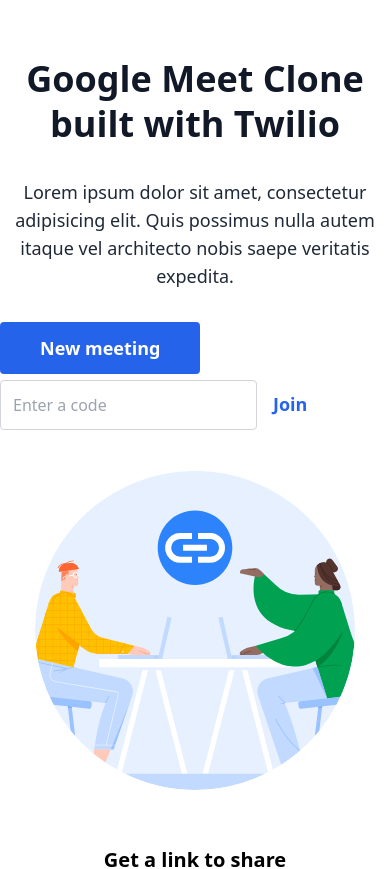
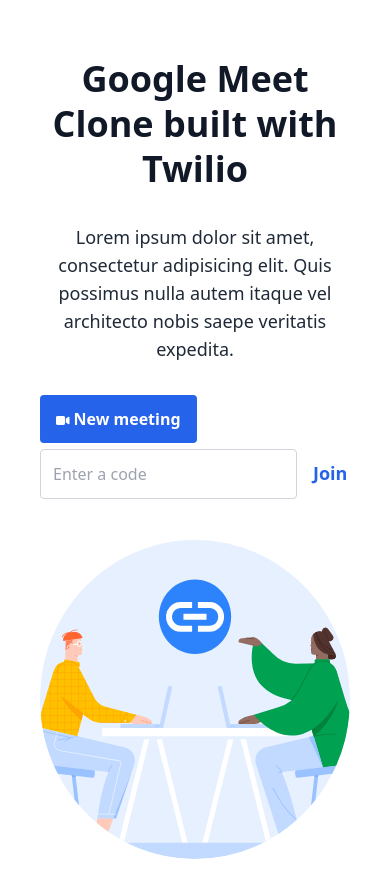
Before and after one commit to cesarionivar/twilio-google-meet-clone, a React (Vite) app: page / in a window 390 px wide. Shown: the top 869 px of the page. Built offline with nearby package versions, Linux system fonts and the light colour scheme.

Commit message:
chore: add fontawesome

```diff
--- a/index.html
+++ b/index.html
@@ -4,6 +4,13 @@
     <meta charset="UTF-8" />
     <link rel="icon" type="image/svg+xml" href="/src/assets/google-meet.svg" />
     <meta name="viewport" content="width=device-width, initial-scale=1.0" />
+    <link
+      rel="stylesheet"
+      href="https://cdnjs.cloudflare.com/ajax/libs/font-awesome/6.1.1/css/all.min.css"
+      integrity="sha512-KfkfwYDsLkIlwQp6LFnl8zNdLGxu9YAA1QvwINks4PhcElQSvqcyVLLD9aMhXd13uQjoXtEKNosOWaZqXgel0g=="
+      crossorigin="anonymous"
+      referrerpolicy="no-referrer"
+    />
     <title>Twilio Meet</title>
   </head>
   <body>
--- a/src/pages/Home.tsx
+++ b/src/pages/Home.tsx
@@ -3,7 +3,7 @@
 export const Home = () => {
   return (
     <div>
-      <div className='mt-14 lg:grid lg:grid-cols-2'>
+      <div className='px-10 lg:px-0 mt-14 lg:grid lg:grid-cols-2'>
         <div className='flex flex-col items-center justify-center max-w-lg m-auto'>
           <h1 className='text-4xl font-semibold leading-tight text-center text-gray-900 lg:text-left '>
             Google Meet Clone built with Twilio
@@ -14,10 +14,11 @@
             expedita.
           </p>
           <div className='items-center self-start gap-6 sm:flex'>
-            <button className='px-10 py-3 text-lg font-semibold text-white bg-blue-600 rounded hover:bg-blue-700'>
+            <button className='px-4 py-3 font-semibold text-white bg-blue-600 rounded text-normal hover:bg-blue-700'>
+              <i className='pr-1 m-0 text-xs fa-solid fa-video'></i>
               New meeting
             </button>
-            <form className=''>
+            <form>
               <input
                 type='text'
                 placeholder='Enter a code'
--- a/tailwind.config.js
+++ b/tailwind.config.js
@@ -2,6 +2,9 @@
   content: ['./index.html', './src/**/*.{js,ts,jsx,tsx}'],
   theme: {
     extend: {},
+    fontFamily: {
+      awesome: ['FontAwesome'],
+    },
   },
   plugins: [],
 };
```
